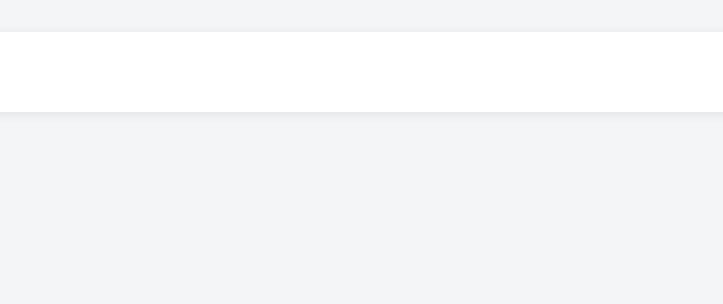
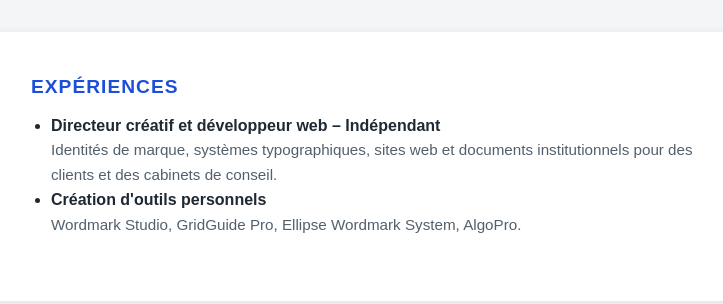
Before and after one commit to Maxsimavo/mon-cv, a plain HTML site: page index.html in a window 1280 px wide. Shown: the whole page, without its empty margins (259-982 px from the left). Drawn offline with Linux system fonts and the light colour scheme.

Commit message:
mise en place de la section experiences

```diff
--- a/index.html
+++ b/index.html
@@ -16,7 +16,19 @@
 
     <!-- FORMATIONS -->
 
-    <!-- EXPERIENCES -->
+        <section id="experiences">
+      <h2>Expériences</h2>
+      <ul>
+        <li>
+          <h3>Directeur créatif et développeur web – Indépendant</h3>
+          <p class="detail">Identités de marque, systèmes typographiques, sites web et documents institutionnels pour des clients et des cabinets de conseil.</p>
+        </li>
+        <li>
+          <h3>Création d'outils personnels</h3>
+          <p class="detail">Wordmark Studio, GridGuide Pro, Ellipse Wordmark System, AlgoPro.</p>
+        </li>
+      </ul>
+    </section>
 
     <!-- COMPETENCES -->
 
```
